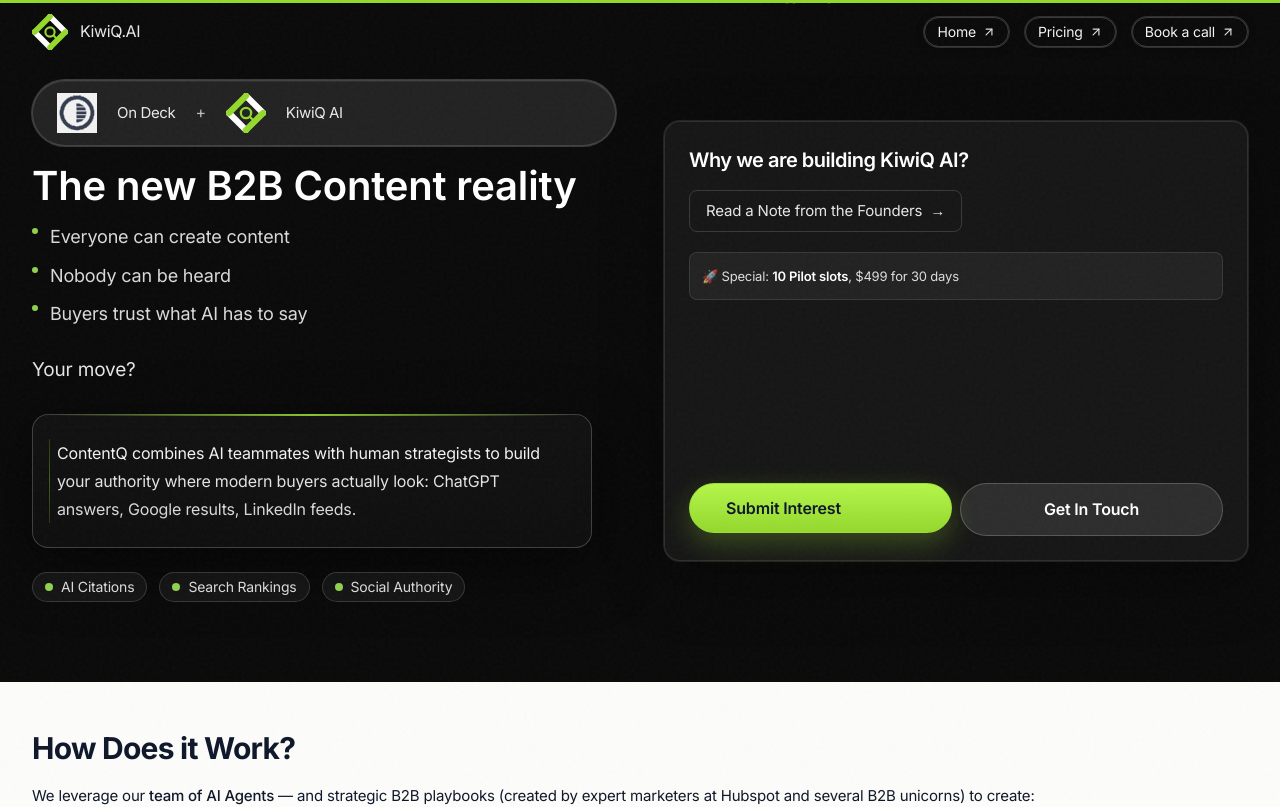
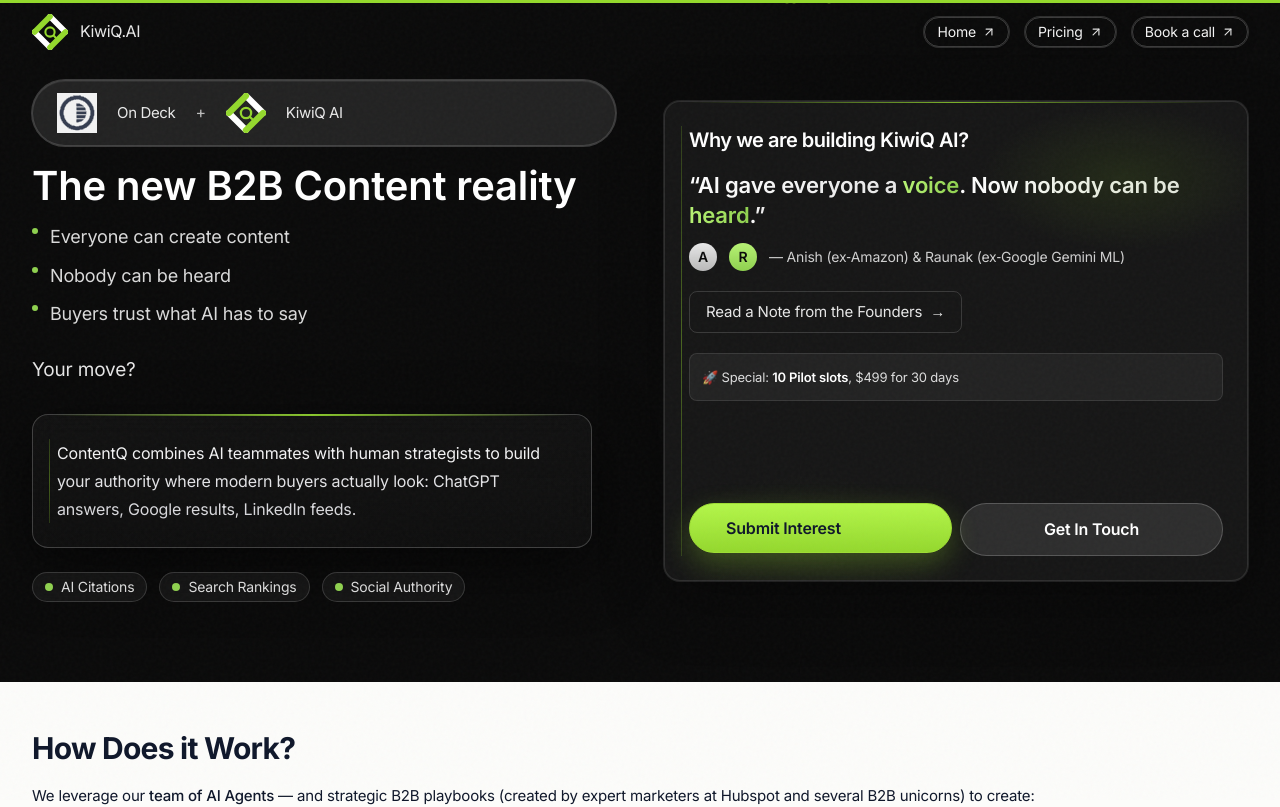
Before and after one commit to trequartist/contentq-lp-v1, a Next.js app: page /odf in a window 1280 px wide. Shown: the top 807 px of the page. Built offline with nearby package versions, Linux system fonts and the light colour scheme.

Commit message:
odf(hero-right): add visual character (glints, accent bars, quote preview, founders row) while retaining CTAs

```diff
--- a/components/odf/OdfHeroFresh.tsx
+++ b/components/odf/OdfHeroFresh.tsx
@@ -84,13 +84,40 @@ export default function OdfHeroFresh(): JSX.Element {
 
             {/* RIGHT PANEL (Collapsed card) */}
             <div className="flex flex-col justify-center">
-              <div className="relative rounded-2xl border border-white/10 bg-white/5 p-6 shadow-[0_20px_60px_rgba(0,0,0,0.35)] ring-1 ring-white/10 min-h-[380px] md:min-h-[440px] flex flex-col">
+              <div className="relative overflow-hidden rounded-2xl border border-white/10 bg-white/5 p-6 shadow-[0_20px_60px_rgba(0,0,0,0.35)] ring-1 ring-white/10 min-h-[420px] md:min-h-[480px] flex flex-col">
+                {/* Subtle glints */}
+                <div className="pointer-events-none absolute -top-16 right-[-20%] h-[280px] w-[480px] rounded-full" style={{ background: "radial-gradient(240px 120px at 50% 50%, rgba(148,216,45,0.10), transparent 60%)" }} />
+                <div className="pointer-events-none absolute -bottom-24 left-[-15%] h-[260px] w-[460px] rounded-full" style={{ background: "radial-gradient(220px 110px at 50% 50%, rgba(148,216,45,0.06), transparent 65%)" }} />
+
+                {/* Accent bars */}
+                <div className="absolute -top-[1px] left-6 right-6 h-[2px] bg-gradient-to-r from-transparent via-[#94D82D] to-transparent opacity-80" />
+                <div className="absolute left-4 top-6 bottom-6 w-px bg-gradient-to-b from-[#94D82D33] via-[#94D82D66] to-[#94D82D33]" />
+
                 <h3 className="text-lg md:text-xl font-semibold tracking-tight text-white">Why we are building KiwiQ AI?</h3>
-                <div className="mt-4">
+
+                {/* Quote preview */}
+                <div className="mt-4 text-white">
+                  <div className="text-[20px] md:text-[22px] font-semibold leading-snug">
+                    <span className="text-transparent bg-clip-text bg-gradient-to-r from-white to-white/90">“AI gave everyone a </span>
+                    <span className="text-transparent bg-clip-text bg-gradient-to-r from-[#B7F274] to-[#8FD14F]">voice</span>
+                    <span className="text-transparent bg-clip-text bg-gradient-to-r from-white to-white/90">. Now nobody can be </span>
+                    <span className="text-transparent bg-clip-text bg-gradient-to-r from-[#B7F274] to-[#8FD14F]">heard</span>
+                    <span className="text-transparent bg-clip-text bg-gradient-to-r from-white to-white/90">.”</span>
+                  </div>
+
+                  {/* Founders row */}
+                  <div className="mt-3 flex items-center gap-3 text-sm text-white/80">
+                    <span className="inline-flex h-7 w-7 items-center justify-center rounded-full bg-gradient-to-b from-white/90 to-white/70 text-[#0A0A0A] font-semibold">A</span>
+                    <span className="inline-flex h-7 w-7 items-center justify-center rounded-full bg-gradient-to-b from-[#B7F274] to-[#8FD14F] text-[#0A0A0A] font-semibold">R</span>
+                    <span>— Anish (ex‑Amazon) & Raunak (ex‑Google Gemini ML)</span>
+                  </div>
+                </div>
+
+                <div className="mt-5">
                   <button
                     aria-label="Read a Note from the Founders"
                     onClick={() => setNoteOpen(true)}
-                    className="inline-flex items-center gap-2 rounded-lg border border-white/15 bg-white/8 px-4 py-2.5 text-sm md:text-[15px] text-white/90 hover:text-white transition-all hover:shadow-[0_0_0_2px_rgba(255,255,255,0.08)]"
+                    className="inline-flex items-center gap-2 rounded-lg border border-white/15 bg-white/8 px-4 py-2.5 text-sm md:text-[15px] text-white/90 hover:text-white transition-colors hover:shadow-[0_0_0_2px_rgba(255,255,255,0.08)]"
                   >
                     Read a Note from the Founders
                     <span className="inline-block">→</span>
```
